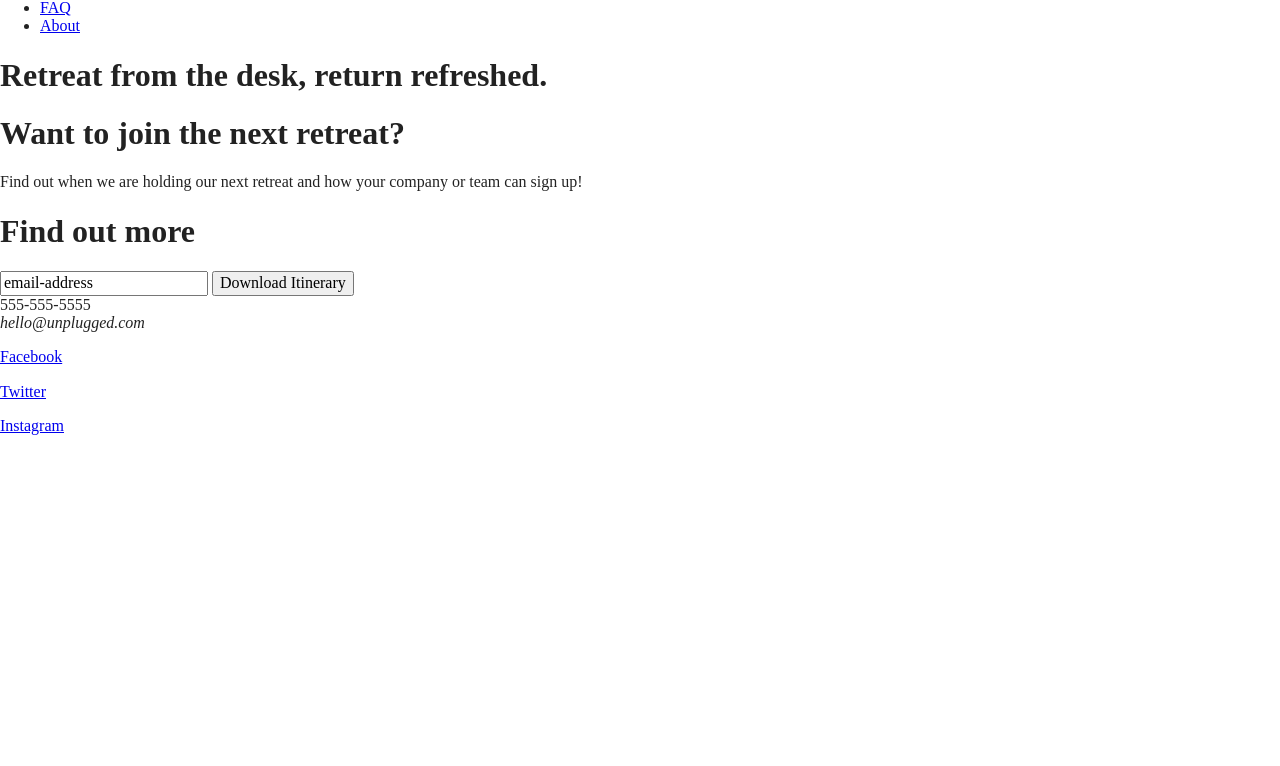
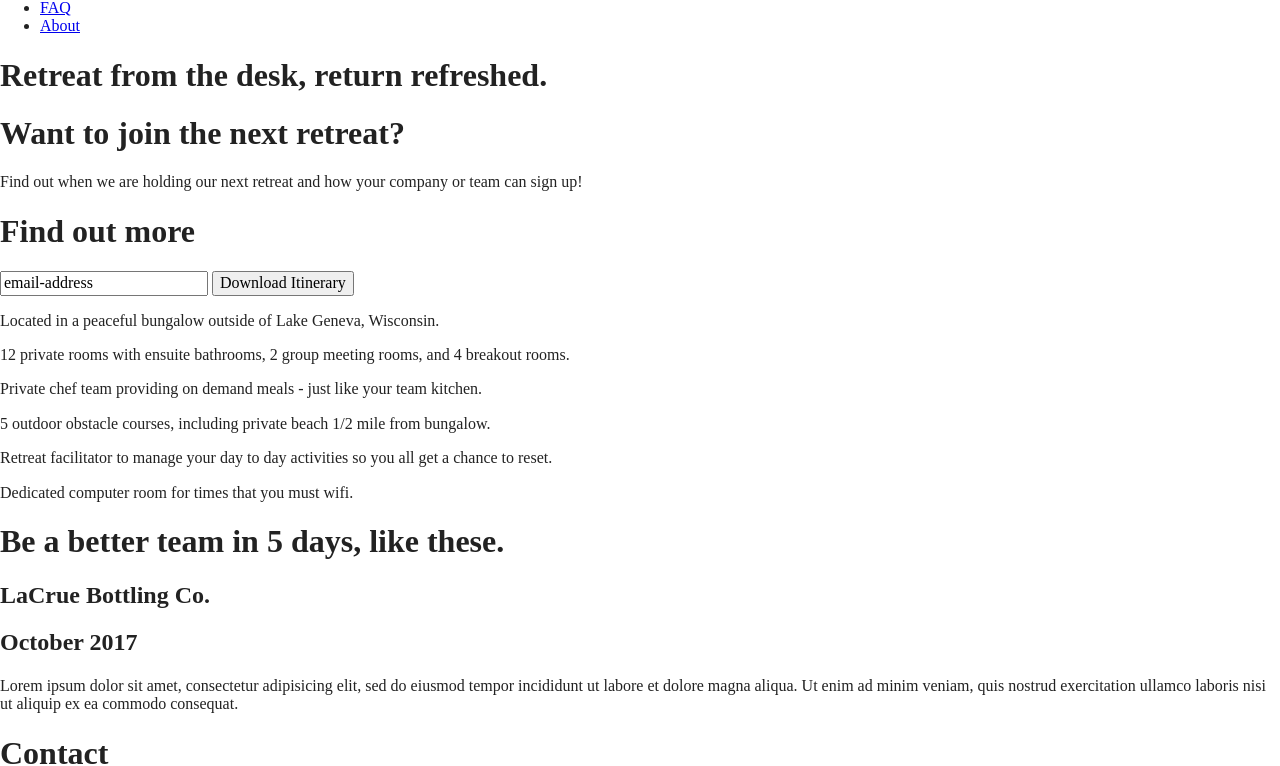
Before and after one commit to asamcclellan/unplugged-retreat, a website built with Parcel: page index.html in a window 1280 px wide. Shown: the part 37-803 px from the top of the page. Built offline with nearby package versions, Linux system fonts and the light colour scheme.

Commit message:
features section, reviews section, class names, last footer content

```diff
--- a/index.html
+++ b/index.html
@@ -42,20 +42,75 @@
 
   <main>
 
-    <section>
+    <section class="hero-area">
       <h1>Retreat from the desk, return refreshed.</h1>
     </section>
 
-    <aside>
+    <aside class="form-description">
+
       <h1>Want to join the next retreat?</h1>
       <p>Find out when we are holding our next retreat and how your company or team can sign up!</p>
 
       <h1>Find out more</h1>
-      <div>
+      <div class="form">
         <input type="text" name="name" value="email-address">
         <input type="button" value="Download Itinerary">
       </div>
+
     </aside>
+
+    <section class="features">
+      <div class="content-wrapper">
+
+        <article class="features-items">
+          <p class="fontawesome-icon"></p>
+          <p class="features-item-description">Located in a peaceful bungalow outside of Lake Geneva, Wisconsin.</p>
+        </article>
+
+        <article class="features-items">
+          <p class="fontawesome-icon"></p>
+          <p class="features-item-description">12 private rooms with ensuite bathrooms, 2 group meeting rooms, and 4 breakout rooms.</p>
+        </article>
+
+        <article class="features-items">
+          <p class="fontawesome-icon"></p>
+          <p class="features-item-description">Private chef team providing on demand meals - just like your team kitchen.</p>
+        </article>
+
+        <article class="features-items>
+          <p class="fontawesome-icon"></p>
+          <p class="features-item-description">5 outdoor obstacle courses, including private beach 1/2 mile from bungalow.</p>
+        </article>
+
+        <article class="features-items">
+          <p class="fontawesome-icon"></p>
+          <p class="features-item-description">Retreat facilitator to manage your day to day activities so you all get a chance to reset.</p>
+        </article>
+
+        <article class="features-items">
+          <p class="fontawesome-icon"></p>
+          <p class="features-item-description">Dedicated computer room for times that you must wifi.</p>
+        </article>
+
+      </div>
+    </section>
+
+    <section class="reviews">
+      <div class="content-wrapper">
+
+        <h1>Be a better team in 5 days, like these.</h1>
+
+        <article>
+          <h2>LaCrue Bottling Co.</h2>
+          <h2>October 2017</h2>
+          <p>Lorem ipsum dolor sit amet, consectetur adipisicing elit, sed do eiusmod
+          tempor incididunt ut labore et dolore magna aliqua. Ut enim ad minim veniam,
+          quis nostrud exercitation ullamco laboris nisi ut aliquip ex ea commodo
+          consequat.</p>
+        </article>
+
+      </div>
+    </section>
 
   </main>
 
@@ -65,11 +120,13 @@
       <div class="footer-content">
 
         <div class="contact">
+          <h1>Contact</h1>
           <phone>555-555-5555</phone>
           <address>hello@unplugged.com</address>
         </div><!-- End contact -->
 
         <div class="social">
+          <h1>Social</h1>
             <div class="social-icons">
               <p><a href="https://www.facebook.com/yoursite" target="_blank">Facebook</a></p>
               <p><a href="https://www.twitter.com/yoursite" target="_blank">Twitter</a></p>
@@ -81,7 +138,7 @@
     </div><!-- End content-wrapper -->
 
     <div class="copyright">
-
+      <p>Copyright 2019 | Unplugged</p>
     </div>
 
   </footer>
```
